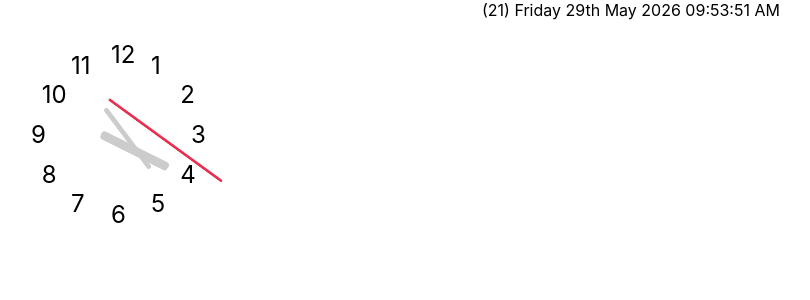
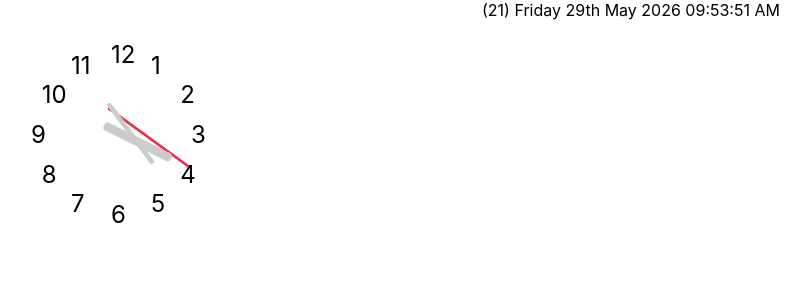
Before and after one commit to SirrorsMoore1975/sm1975-my-analog-clock, a React (Create React App) app in the folder my-analog-clock/: page / in a window 1280 px wide. Shown: the top 300 px of the page, without its empty margins (9-819 px from the left). Built offline with nearby package versions, Linux system fonts and the light colour scheme.

Commit message:
testing css components
clock hands are still out of places

```diff
--- a/my-analog-clock/src/components/AnalogClock.jsx
+++ b/my-analog-clock/src/components/AnalogClock.jsx
@@ -40,7 +40,7 @@ const AnalogClock = () => {
           color="#e83151"
           handHeight={1}
           handsDegree={secondAngle}
-          handWidth={140}
+          handWidth={100}
           zIndex={9997}
           borderTop="2px solid #E83151"
         />
--- a/my-analog-clock/src/components/ClockHand.jsx
+++ b/my-analog-clock/src/components/ClockHand.jsx
@@ -39,8 +39,8 @@ const ClockHand = ({
         style={{
           position: "absolute",
           pointEvent: "none",
-          top: 0,
-          buttom: 0,
+          //top: 0,
+          //buttom: 0,
           transform: `translate(${offset.x}px, ${offset.y}px)`,
           transformOrigin: "center center",
           width: `200px`,
@@ -75,17 +75,18 @@ const ClockHand = ({
               <span
                 style={{
                   position: "absolute",
-                  transform: `rotate(${handsDegree - 90}deg) translate(0,-20px)`,
                   transformOrigin: `bottom center`,
                   left: "50%",
-                  top: "50%",
-                  fontSize: 18,
+                  //top: "50%",
+                  bottom: "50%",
+                  //fontSize: 18,
                   justifyContent: `center`,
                   alignItems: `center`,
                   backgroundColor: `${color}`,
                   borderRadius: "4px",
                   borderTop: `${borderTop}`,
-                  marginLeft: `-3px`,
+                  //marginLeft: `-3px`,
+                  transform: `rotate(${handsDegree - 90}deg) translate(0px,-20px)`,
                   width: `${handWidth}px`,
                   height: `${handHeight}px`,
                   userSelect: "none",
```
